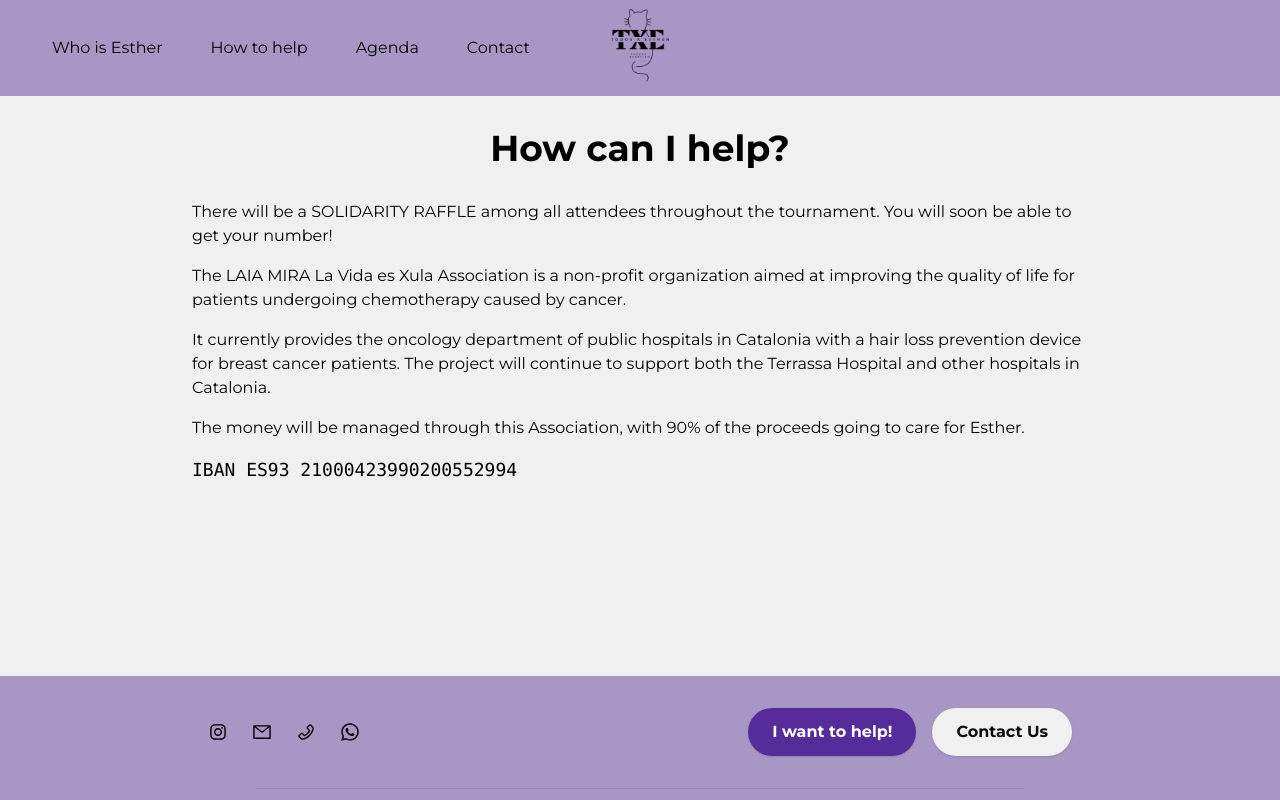
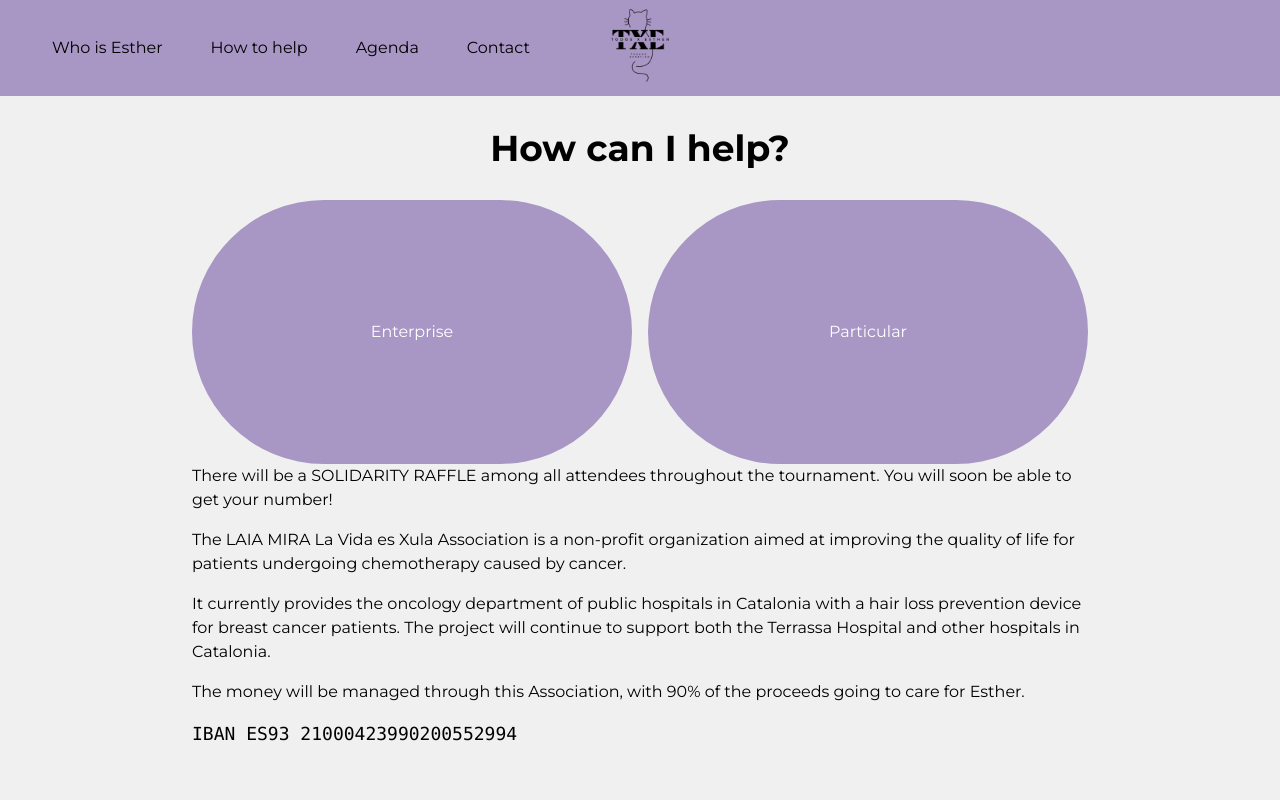
Before and after one commit to CarlesMG6/todosxesther, a Next.js app: page /en/donaciones in a window 1280 px wide. Shown: the top 800 px of the page. Built offline with nearby package versions, Linux system fonts and the light colour scheme.

Commit message:
esther description and donations start

```diff
--- a/src/components/Donations.js
+++ b/src/components/Donations.js
@@ -17,6 +17,17 @@ export default function Donations() {
             >
                 {t('title')}
             </h1>
+
+            <div className="max-w-4xl mx-auto flex flex-col lg:flex-row gap-4">
+                <button className="w-full px-4 py-30 text-white rounded-full bg-primary-foreground focus:outline-none hover:scale-105 hover:shadow-xl">
+                    {t('enterprise')}
+                    <img></img>
+                </button>
+                <button className="w-full px-4 py-30 text-white rounded-full bg-primary-foreground focus:outline-none hover:scale-105 hover:shadow-xl">
+                    {t('particular')}
+                    <img></img>
+                </button>
+            </div>
             <div className="max-w-4xl">
                 <p className="mb-4">{t('raffle')}</p>
                 <p className="mb-4">{t('associationIntro')}</p>
--- a/src/components/EstherDescription.js
+++ b/src/components/EstherDescription.js
@@ -16,11 +16,16 @@ export default function EstherDescription() {
             >
                 {t('title')}
             </h1>
-            <div className="max-w-4xl">
-                <p className="mb-4">{t('bio')}</p>
-                <p className="mb-4">{t('disease')}</p>
-                <p className="mb-4">{t('costs')}</p>
-                <p>{t('event')}</p>
+            <div className="max-w-4xl grid grid-cols-1 lg:grid-cols-2 gap-4">
+                <div className="max-w-4xl">
+                    <p className="mb-4">{t('bio')}</p>
+                    <p className="mb-4">{t('disease')}</p>
+                    <p className="mb-4">{t('costs')}</p>
+                    <p>{t('event')}</p>
+                </div>
+                <div>
+                    <img src="/images/esther/esther.jpeg" alt="Esther"/>
+                </div>
             </div>
         </div>
     );
--- a/src/messages/ca.json
+++ b/src/messages/ca.json
@@ -16,6 +16,8 @@
   },
   "Donations": {
     "title": "Com puc ajudar?",
+    "enterprise": "Empresa",
+    "particular": "Particular",
     "raffle": "Es realitzarà una RIFA SOLIDÀRIA entre tots els assistents, durant tot el torneig. ¡Aviat podràs aconseguir el teu número!",
     "associationIntro": "L'Associació LAIA MIRA La Vida és Xula és una associació sense ànim de lucre destinada a millorar la qualitat de vida de les pacients en tractament per quimioteràpia provocada pel càncer.",
     "associationDescription": "Actualment, proporciona al servei d'oncologia dels Hospitals públics de Catalunya un dispositiu de prevenció de l'alopècia en pacients amb càncer de mama. El projecte seguirà donant suport tant a l'Hospital de Terrassa com a altres hospitals de Catalunya.",
--- a/src/messages/en.json
+++ b/src/messages/en.json
@@ -16,6 +16,8 @@
   },
   "Donations": {
     "title": "How can I help?",
+    "enterprise": "Enterprise",
+    "particular": "Particular",
     "raffle": "There will be a SOLIDARITY RAFFLE among all attendees throughout the tournament. You will soon be able to get your number!",
     "associationIntro": "The LAIA MIRA La Vida es Xula Association is a non-profit organization aimed at improving the quality of life for patients undergoing chemotherapy caused by cancer.",
     "associationDescription": "It currently provides the oncology department of public hospitals in Catalonia with a hair loss prevention device for breast cancer patients. The project will continue to support both the Terrassa Hospital and other hospitals in Catalonia.",
--- a/src/messages/es.json
+++ b/src/messages/es.json
@@ -16,6 +16,8 @@
   },
   "Donations": {
     "title": "¿Cómo ayudar?",
+    "enterprise": "Empresa",
+    "particular": "Particular",
     "raffle": "Se realizará una RIFA SOLIDARIA entre todos los asistentes, durante todo el torneo. ¡En breve podrás conseguir tu número!",
     "associationIntro": "La Asociación LAIA MIRA La Vida es Xula es una asociación sin ánimo de lucro destinado a mejorar la calidad de vida de las pacientes en tratamiento por quimioterapia provocado por el cáncer.",
     "associationDescription": "Actualmente, proporciona al servicio de oncología de los Hospitales públicos de Cataluña un dispositivo de prevención de la alopecia en pacientes con cáncer de mama. El proyecto seguirá dando soporte tanto al Hospital de Terrassa como a otros hospitales de Cataluña.",
@@ -24,10 +26,10 @@
   },
   "EstherDescription": {
     "title": "¿Quién es Esther?",
-    "bio": "Esther tiene 48 años, es alegre, divertida, cariñosa, sociable, algo nerviosa e inquieta, le gusta el pádel, el mar, los gatos… pero por culpa de la enfermedad Corea de Huntington, no puede disfrutar de alguna de sus aficiones preferidas. Y poco a poco, esta enfermedad no la dejará disfrutar de ninguna.",
-    "disease": "Se trata de una enfermedad degenerativa hereditaria con diferentes etapas, siendo la final mucho más dura, ya que se puede encontrar sin posibilidad de comunicación y postrada en una cama. Actualmente,  no hay cura, por tanto, lo único que podemos hacer es cuidar a Esther para que se sienta querida y apoyada por todos nosotros.",
-    "costs": "Esos cuidados requieren de una aportación económica cada vez más importante porque cada vez es más específica y exigente.",
-    "event": "Organizamos la tercera edición del torneo solidario en el CEV del 31 de marzo al 6 de abril de 2025 para recaudar dinero destinado a cuidar de Esther."
+    "bio": "Esther es la persona más alegre y enérgica de nuestro torneo. Actualmente, Esther vive con Corea de Huntington: una enfermedad que no tiene cura. Nuestro objetivo es brindarle todos los cuidados posibles para que su vida sea un poquito más cómoda y más llena de momentos felices.",
+    "disease": "La Corea de Huntington es una enfermedad neurodegenerativa hereditaria que afecta al cerebro. Se caracteriza por la aparición progresiva de movimientos involuntarios, dificultad para coordinar movimientos, así como cambios en la personalidad. Con el tiempo, estos síntomas se intensifican y pueden interferir de forma significativa en la vida diaria y en la capacidad para realizar actividades cotidianas.",
+    "costs": "Estos cuidados requieren de un esfuerzo económico importante, ya que incluyen atención y adaptaciones que hacen mejorar su bienestar y calidad de vida.",
+    "event": "Por este motivo, organizamos la 4a edición del torneo solidario Todos X Esther para recaudar dinero destinado a esta causa. El 90% del dinero recaudado será donado al cuidado de Esther."
   },
   "Footer": {
     "helpButton": "¡Quiero ayudar!",
```
Also changed, not shown: public/images/esther/esther.jpeg (added).
